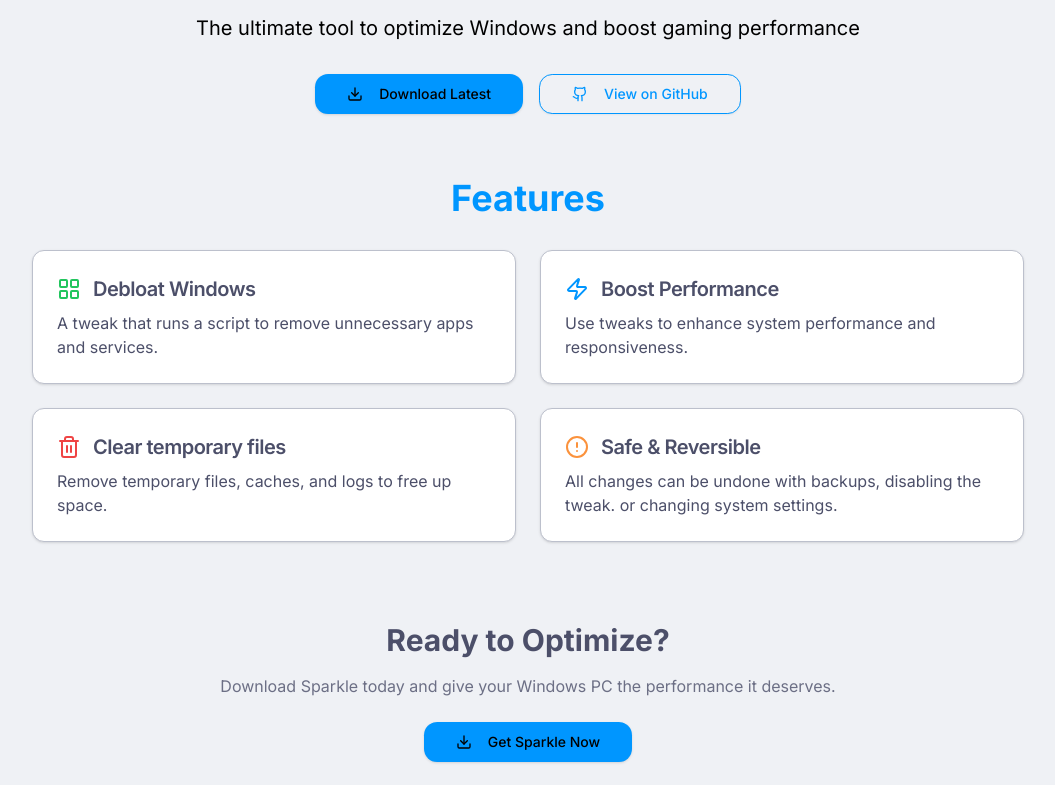
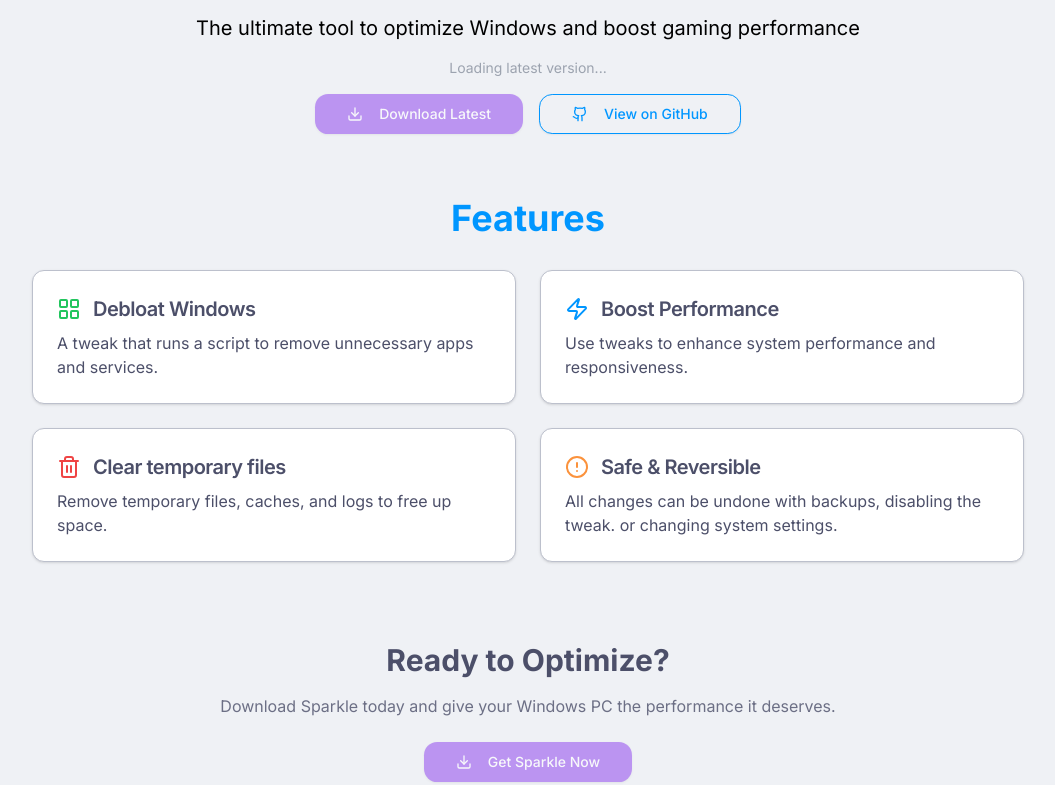
Before and after one commit to Parcoil/site, a Next.js app: page /sparkle in a window 1280 px wide. Shown: the part 294-1079 px from the top of the page, without its empty margins (112-1167 px from the left). Built offline with nearby package versions, Linux system fonts and the light colour scheme; no server answers.

Commit message:
feat: Add functionality to fetch and display the latest release of Sparkle

```diff
--- a/src/app/sparkle/page.jsx
+++ b/src/app/sparkle/page.jsx
@@ -36,7 +36,37 @@
   canonical: "https://parcoil.com/sparkle",
 };
 
-export default function Page() {
+async function getLatestRelease() {
+  try {
+    const res = await fetch(
+      "https://api.github.com/repos/Parcoil/Sparkle/releases/latest",
+      { next: { revalidate: 60 } }
+    );
+    if (!res.ok) throw new Error("Failed to fetch latest release");
+    const release = await res.json();
+
+    const setupAsset = release.assets.find((asset) =>
+      asset.name.endsWith("-setup.exe")
+    );
+
+    return {
+      version: release.tag_name,
+      downloadUrl: setupAsset?.browser_download_url ?? null,
+      downloadName: setupAsset?.name ?? null,
+    };
+  } catch (error) {
+    console.error("Error fetching latest release:", error);
+    return {
+      version: null,
+      downloadUrl: null,
+      downloadName: null,
+    };
+  }
+}
+
+export default async function Page() {
+  const { version, downloadUrl, downloadName } = await getLatestRelease();
+
   const features = [
     {
       icon: <LayoutGrid className="text-green-500" />,
@@ -73,19 +103,46 @@
           <h1 className="text-5xl md:text-7xl font-bold mb-4 bg-gradient-to-r from-[#0096ff] to-[#0042ff] bg-clip-text text-transparent">
             Sparkle
           </h1>
-          <p className="text-lg md:text-xl text-black dark:text-gray-300 mb-8">
+          <p className="text-lg md:text-xl text-black dark:text-gray-300 mb-4">
             The ultimate tool to optimize Windows and boost gaming performance
           </p>
 
+          <div className="mb-4">
+            {version ? (
+              <p className="text-sm text-gray-300 mb-2">
+                Latest Version:{" "}
+                <a href="https://github.com/Parcoil/Sparkle">
+                  <strong className="text-[#0096ff]">{version}</strong>
+                </a>
+              </p>
+            ) : (
+              <p className="text-sm text-gray-400 mb-2">
+                Loading latest version...
+              </p>
+            )}
+          </div>
+
           <div className="flex flex-wrap gap-4 justify-center mb-12">
-            <Link href="https://github.com/Parcoil/Sparkle/releases/latest">
+            {downloadUrl ? (
+              <a
+                href={downloadUrl}
+                download={downloadName}
+                target="_blank"
+                rel="noopener noreferrer"
+              >
                 <Button
                   size="lg"
                   className="bg-[#0096ff] hover:bg-blue-600 text-black"
                 >
                   <Download className="mr-2 h-5 w-5" /> Download Latest
                 </Button>
-            </Link>
+              </a>
+            ) : (
+              <Button size="lg" disabled>
+                <Download className="mr-2 h-5 w-5" /> Download Latest
+              </Button>
+            )}
+
             <Link href="https://github.com/Parcoil/Sparkle">
               <Button
                 variant="outline"
@@ -131,14 +188,25 @@
             Download Sparkle today and give your Windows PC the performance it
             deserves.
           </p>
-          <Link href="https://github.com/Parcoil/Sparkle/releases/latest">
+          {downloadUrl ? (
+            <a
+              href={downloadUrl}
+              download={downloadName}
+              target="_blank"
+              rel="noopener noreferrer"
+            >
               <Button
                 size="lg"
                 className="bg-[#0096ff] hover:bg-blue-600 text-black"
               >
                 <Download className="mr-2 h-5 w-5" /> Get Sparkle Now
               </Button>
-          </Link>
+            </a>
+          ) : (
+            <Button size="lg" disabled>
+              <Download className="mr-2 h-5 w-5" /> Get Sparkle Now
+            </Button>
+          )}
         </div>
         <p className="text-muted-foreground/50 text-center mt-5">
           Supports Windows 11/10. (Tested on Windows 11)
```
Lines whose indentation alone changed are shown as unchanged.
